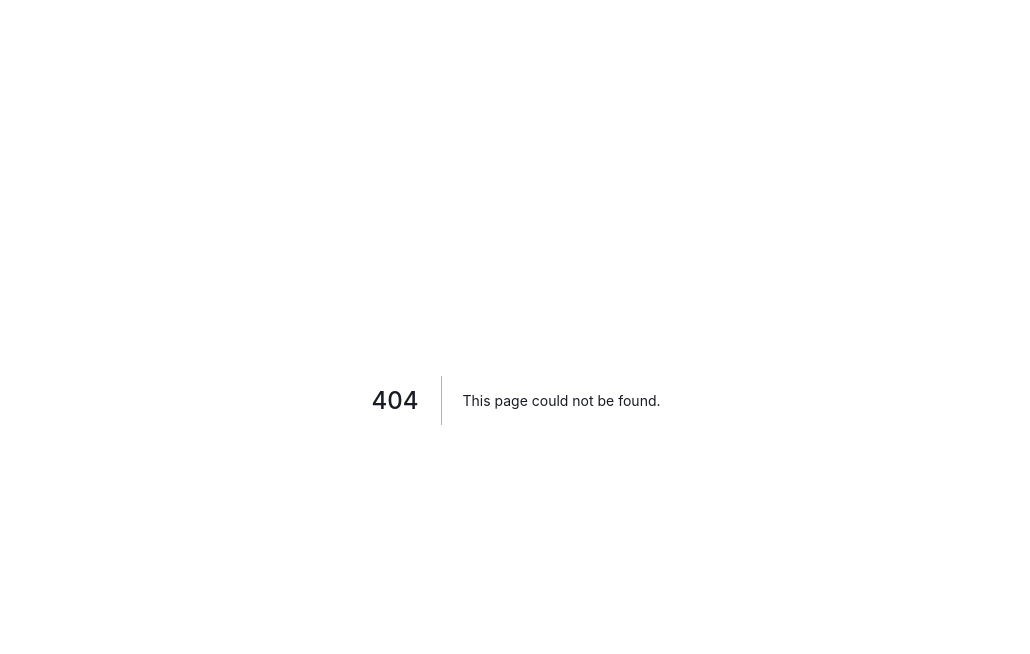
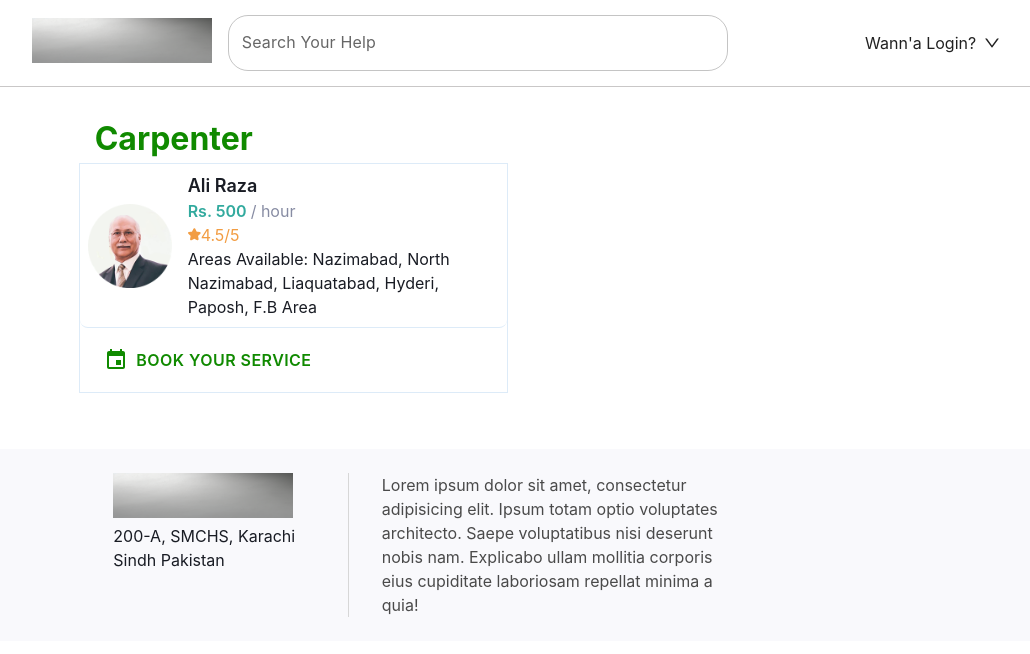
Before and after one commit to Ashir-zuhaib/servicesHub, a Next.js app: page /Category in a window 1280 px wide. Before the commit this address had no page. Shown: the top 654 px of the page, without its empty margins (124-1154 px from the left). Built offline with nearby package versions, Linux system fonts and the light colour scheme.

Commit message:
category add

```diff
--- a/components/ServicesCard/productPrice/productPrice.module.css
+++ b/components/ServicesCard/productPrice/productPrice.module.css
@@ -1,21 +1,14 @@
 .productPricing > p {
   font-weight: 600;
-  font-size: 18px;
-  text-transform: capitalize;
-  color: #f29d43;
+  font-size: 16px;
+  color: #32aa9e;
 }
 .productPricing > p > span {
   font-weight: normal;
-  font-size: 14px;
-  text-decoration-line: line-through;
-  text-transform: capitalize;
+  font-size: 16px;
   color: #878ca3;
 }
-@media (max-width: 768px) {
-  .productPricing > p {
-    font-size: 14px;
-  }
-  .productPricing > p > span {
-    font-size: 12px;
-  }
+.productPricing{
+  display: flex;
+  align-items: center;
 }
--- a/components/ServicesCard/productPrice/productPrice.tsx
+++ b/components/ServicesCard/productPrice/productPrice.tsx
@@ -6,7 +6,9 @@ interface ProductPrice {
 function ProductPrice({ Price }: ProductPrice) {
   return (
     <div className={Styles.productPricing}>
-      <p>Rs {Price} </p>
+      <p>
+        Rs. {Price} <span>/ hour</span>{" "}
+      </p>
     </div>
   );
 }
--- /dev/null
+++ b/components/shared/CategoryCard/CategoryCard.module.css
@@ -0,0 +1,29 @@
+.CategoryCard {
+  background: #ffffff;
+  box-sizing: border-box;
+  border-radius: 8px;
+  overflow: hidden;
+  display: flex;
+  flex-direction: row;
+  border-bottom: 1px solid #ddebf8;
+
+}
+.ctaAtcart {
+  font-weight: 600 !important;
+  font-size: 16px !important;
+  color: var(--primary-color) !important;
+  text-align: center !important;
+  width: 60% !important;
+  margin: 12px auto!important;
+  text-transform: initial;
+  display: flex;
+  align-items: center;
+  justify-content: center;
+  background-color: #fff !important;
+}
+.rating {
+  color: #f29d43;
+}
+.border {
+  border: 1px solid #ddebf8;
+}
--- /dev/null
+++ b/components/shared/CategoryCard/CategoryCard.tsx
@@ -0,0 +1,78 @@
+import Grid from "@mui/material/Grid";
+import Styles from "./CategoryCard.module.css";
+import ProductTitle from "../../ServicesCard/productTitle/productTitle";
+import ProductPrice from "../../ServicesCard/productPrice/productPrice";
+import Button from "@mui/material/Button";
+import test from "../../../public/test.png";
+import Image from "next/image";
+
+const CategoryCard = () => {
+  return (
+    <>
+      <Grid
+        container
+        direction="row"
+        justifyContent="space-between"
+        alignItems="flex-start">
+        <Grid item xs={6} md={6} className={Styles.border}>
+          <Grid
+            item
+            direction="row"
+            justifyContent="center"
+            alignItems="center"
+            className={Styles.CategoryCard}>
+            <Image
+              src={test}
+              alt="Picture of the author"
+              width={100}
+              placeholder="blur" // Optional blur-up while loading
+              blurDataURL="data:..."
+              className="p-2"
+            />
+            <div className="px-2 py-2">
+              <ProductTitle ProductName={"Ali Raza"} TagName={"p"} />
+              <ProductPrice Price={500} />
+              <p className={Styles.rating}>
+                <svg
+                  width="13"
+                  height="13"
+                  viewBox="0 0 13 13"
+                  fill="none"
+                  xmlns="http://www.w3.org/2000/svg">
+                  <path
+                    d="M6.34986 1.17603L7.98494 4.48861L11.6414 5.02307L8.99562 7.60011L9.62002 11.2408L6.34986 9.52098L3.07971 11.2408L3.70411 7.60011L1.05835 5.02307L4.71478 4.48861L6.34986 1.17603Z"
+                    fill="#F29D43"
+                    stroke="#F29D43"
+                    stroke-width="2"
+                    stroke-linecap="round"
+                    stroke-linejoin="round"></path>
+                </svg>
+                4.5/5
+              </p>
+
+              <p className="mb-0">
+                Areas Available: Nazimabad, North Nazimabad, Liaquatabad,
+                Hyderi, Paposh, F.B Area
+              </p>
+            </div>
+          </Grid>
+          <Button className={Styles.ctaAtcart} variant="text">
+            <svg
+            className="mr-2"
+              xmlns="http://www.w3.org/2000/svg"
+              height="24px"
+              viewBox="0 0 24 24"
+              width="24px"
+              fill="CurrentColor">
+              <path d="M0 0h24v24H0z" fill="none" />
+              <path d="M17 12h-5v5h5v-5zM16 1v2H8V1H6v2H5c-1.11 0-1.99.9-1.99 2L3 19c0 1.1.89 2 2 2h14c1.1 0 2-.9 2-2V5c0-1.1-.9-2-2-2h-1V1h-2zm3 18H5V8h14v11z" />
+            </svg>
+            Book Your Service
+          </Button>
+        </Grid>
+      </Grid>
+    </>
+  );
+};
+
+export default CategoryCard;
--- a/components/shared/Headings/headings.module.css
+++ b/components/shared/Headings/headings.module.css
@@ -12,7 +12,8 @@
 .title {
   color: var(--primary-color);
   font-weight: bold;
-  font-size: 24px;
+  font-size: 32px;
+  margin-bottom: 16px!important;
 }
 /* h6 */
 .subHeading {
--- a/components/shared/ProductsContainer/ProductsContainerWithButton.tsx
+++ b/components/shared/ProductsContainer/ProductsContainerWithButton.tsx
@@ -1,7 +1,6 @@
 import ProductsContainer from "./ProductsContainer";
 import OutlinedRoundedButton from "../Buttons/OutlinedRoundedButton";
 import SubTitle from "../Headings/SubTitle";
-import PrimaryButtonLink from "../Buttons/PrimaryButtonLink";
 
 interface productsContainerWithButton {
   title: string;
--- a/pages/Services.tsx
+++ b/pages/AllCategories.tsx
@@ -2,12 +2,12 @@ import Layout from "../components/layout";
 import Title from "../components/shared/Headings/Title";
 import { Grid } from "@mui/material";
 import ProductsContainer from "../components/shared/ProductsContainer/ProductsContainer";
-const Medicines = () => {
+const AllCategories = () => {
   return (
     <Layout>
       <Grid container justifyContent="center" className="py-2 px-2">
         <Grid container item xs={12} md={8}>
-          <Title title={"All Services"} />
+          <Title title={"Services We are Offering:"} />
           <ProductsContainer showAll={true} />
         </Grid>
       </Grid>
@@ -15,4 +15,4 @@ const Medicines = () => {
   );
 };
 
-export default Medicines;
+export default AllCategories;
--- /dev/null
+++ b/pages/Category.tsx
@@ -0,0 +1,21 @@
+import Layout from "../components/layout";
+import CategoryCard from "../components/shared/CategoryCard/CategoryCard";
+import Title from "../components/shared/Headings/Title";
+import { Grid } from "@mui/material";
+import test from '../public/carpenter.png'
+const AllCategories = () => {
+  return (
+    <Layout>
+      <Grid container justifyContent="center" className="py-2 px-2">
+        <Grid container item xs={12} md={8}>
+          <Title title={"Carpenter"} />
+          <Grid container rowSpacing={2} columnSpacing={2} className="mb-5">
+            <CategoryCard/>
+          </Grid>
+        </Grid>
+      </Grid>
+    </Layout>
+  );
+};
+
+export default AllCategories;
```
Also changed, not shown: public/test.png (added).
